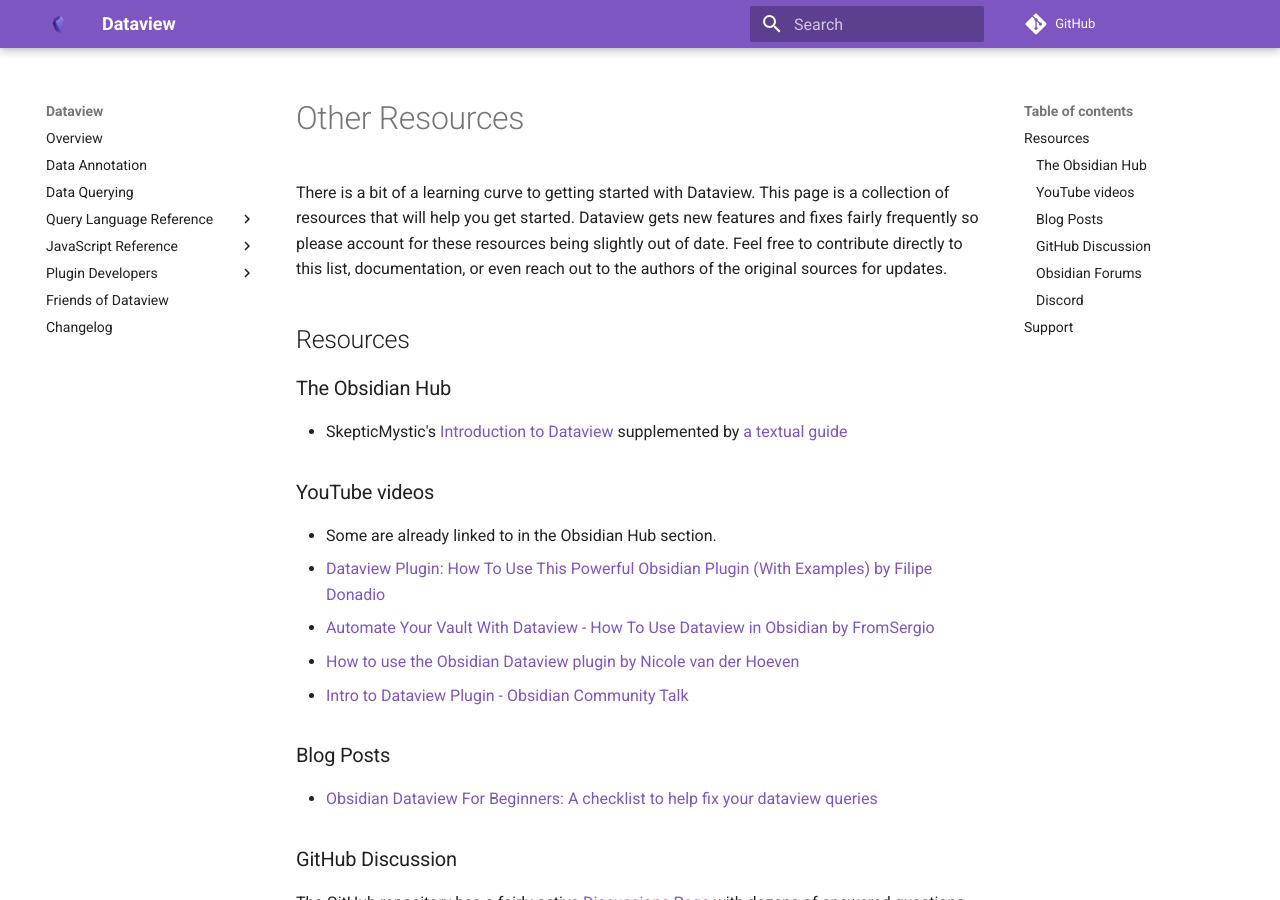
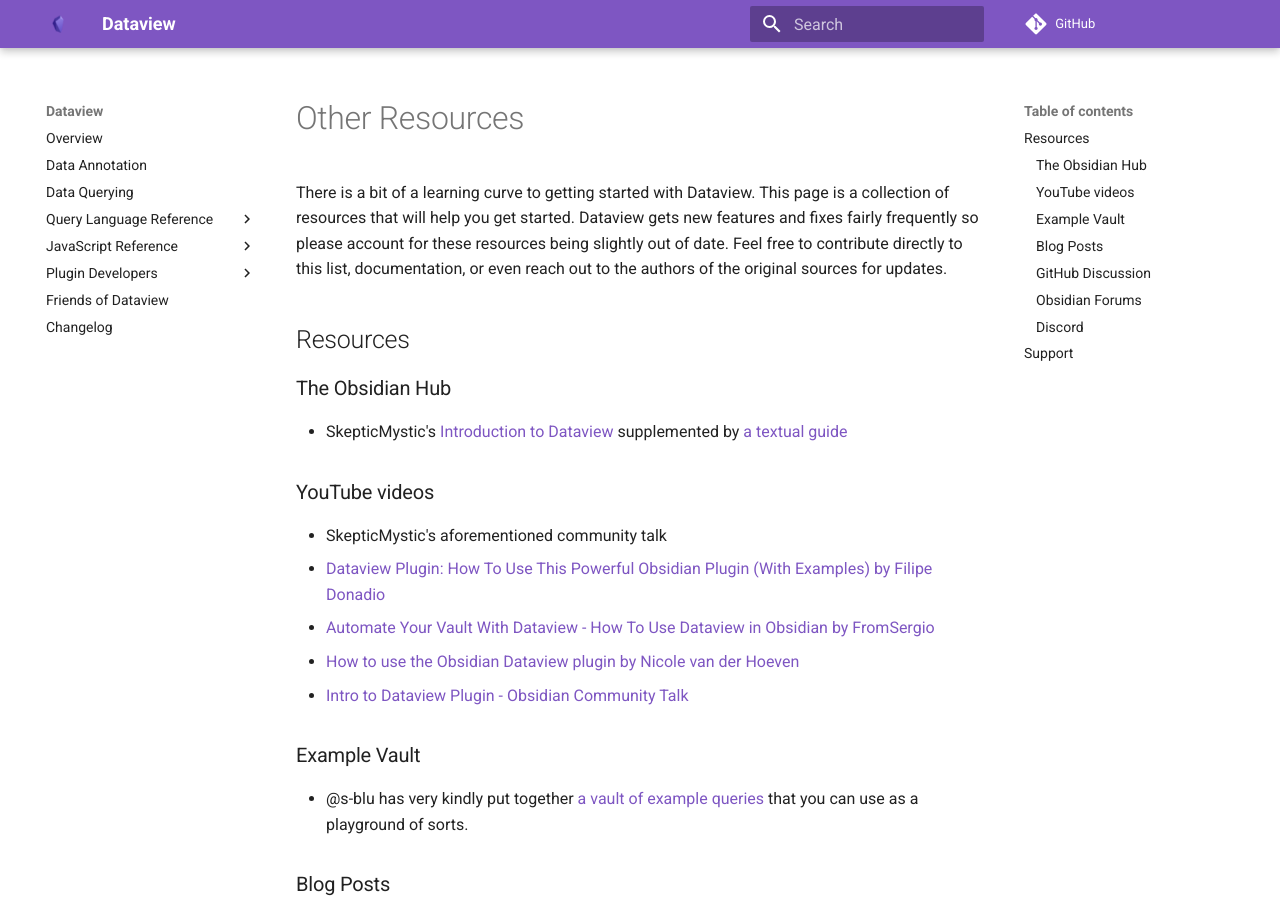
Before and after one commit to blacksmithgu/obsidian-dataview, an MkDocs documentation site: the page built from docs/docs/resources-and-support.md, in a window 1280 px wide and 900 px high. Built offline with MkDocs 1.6.1 and Material for MkDocs 9.7.7, drawn with Linux system fonts in a browser that asks for light colours; comment, search, counter and statistics services are not loaded.

Commit message:
Add link to @s-blu's example vault

```diff
--- a/docs/docs/resources-and-support.md
+++ b/docs/docs/resources-and-support.md
@@ -13,11 +13,15 @@ Feel free to contribute directly to this list, documentation, or even reach out
 
 ### YouTube videos
 
-- Some are already linked to in the Obsidian Hub section.
+- SkepticMystic's aforementioned community talk
 - [Dataview Plugin: How To Use This Powerful Obsidian Plugin (With Examples) by Filipe Donadio](https://www.youtube.com/watch?v=7kFEl7Ovsr8)
 - [Automate Your Vault With Dataview - How To Use Dataview in Obsidian by FromSergio](https://www.youtube.com/watch?v=8yjNuiSBSAM)
 - [How to use the Obsidian Dataview plugin by Nicole van der Hoeven](https://www.youtube.com/watch?v=JTObSymEvWA)
 - [Intro to Dataview Plugin - Obsidian Community Talk](https://www.youtube.com/watch?v=lclif6l9UgQ)
+
+### Example Vault
+
+- @s-blu has very kindly put together [a vault of example queries](https://github.com/s-blu/obsidian_dataview_example_vault/) that you can use as a playground of sorts.
 
 ### Blog Posts
 
```
